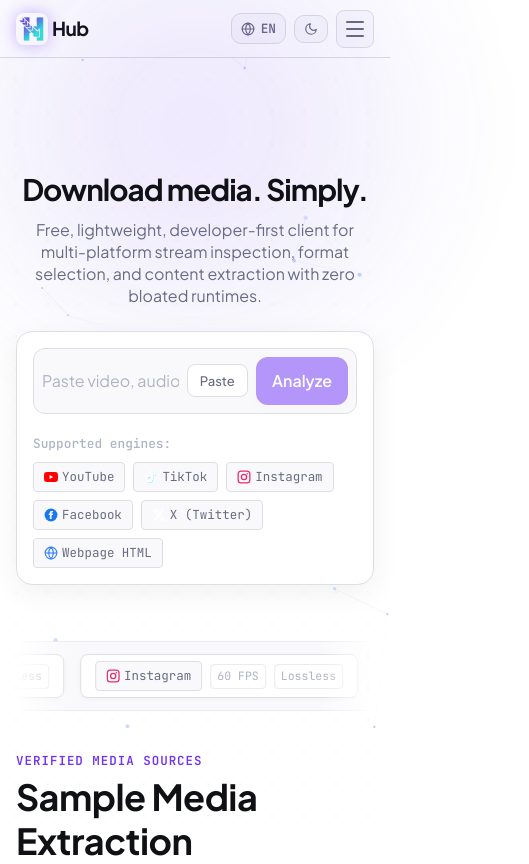
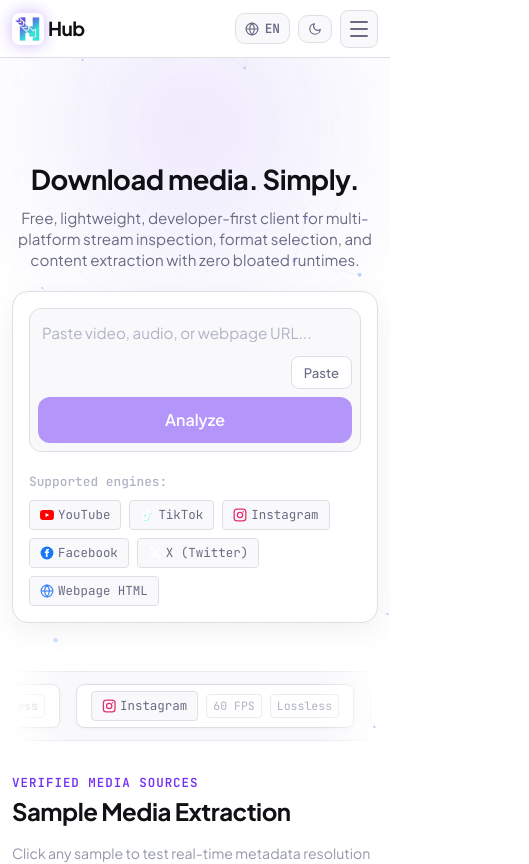
Before and after one commit to NotYourPan/hub-media, a React (Vite) app: page / in a window 390 px wide. Shown: the top 864 px of the page, 529 px wide, since content can reach past the window. Built offline with nearby package versions, Linux system fonts and the light colour scheme.

Commit message:
fix(responsive): eliminate horizontal scrollbar and optimize layout for all mobile screens

```diff
--- a/src/components/animations/ParticleCanvas.tsx
+++ b/src/components/animations/ParticleCanvas.tsx
@@ -143,7 +143,8 @@
         position: 'fixed',
         top: 0,
         left: 0,
-        width: '100vw',
+        width: '100%',
+        maxWidth: '100%',
         height: '100vh',
         pointerEvents: 'none',
         zIndex: 0,
--- a/src/pages/About.tsx
+++ b/src/pages/About.tsx
@@ -102,7 +102,7 @@
             </div>
 
             {/* 2-column grid: Zidan kiri, Dhevanza kanan */}
-            <div style={{ display: 'grid', gridTemplateColumns: 'repeat(2, 1fr)', gap: '1.25rem' }}>
+            <div className="founders-grid">
 
               {/* Zidan Mutaqin — Lead */}
               <SpotlightCard
--- a/src/pages/Home.tsx
+++ b/src/pages/Home.tsx
@@ -194,7 +194,7 @@
               </p>
             </div>
 
-            <div style={{ display: 'grid', gridTemplateColumns: 'repeat(auto-fill, minmax(260px, 1fr))', gap: '1.25rem' }}>
+            <div style={{ display: 'grid', gridTemplateColumns: 'repeat(auto-fill, minmax(min(260px, 100%), 1fr))', gap: '1.25rem' }}>
               {sampleAssets.map((asset, idx) => (
                 <SpotlightCard
                   key={idx}
--- a/src/styles/global.css
+++ b/src/styles/global.css
@@ -125,6 +125,9 @@
   scroll-behavior: smooth;
   -webkit-font-smoothing: antialiased;
   -moz-osx-font-smoothing: grayscale;
+  overflow-x: hidden;
+  max-width: 100%;
+  width: 100%;
 }
 
 body {
@@ -135,12 +138,19 @@
   line-height: 1.6;
   display: flex;
   flex-direction: column;
+  overflow-x: hidden;
+  max-width: 100%;
+  width: 100%;
+  position: relative;
 }
 
 #root {
   display: flex;
   flex-direction: column;
   min-height: 100vh;
+  overflow-x: hidden;
+  max-width: 100%;
+  width: 100%;
 }
 
 /* Typography Base */
@@ -195,6 +205,7 @@
   margin-right: auto;
   padding-left: var(--space-xl);
   padding-right: var(--space-xl);
+  box-sizing: border-box;
 }
 
 /* Main Layout */
@@ -202,6 +213,9 @@
   flex: 1;
   padding-top: calc(var(--header-height) + var(--space-2xl));
   padding-bottom: var(--space-4xl);
+  overflow-x: hidden;
+  max-width: 100%;
+  width: 100%;
 }
 
 /* Navbar Styles */
@@ -803,6 +817,8 @@
   display: grid;
   grid-template-columns: repeat(3, 1fr);
   gap: var(--space-lg);
+  width: 100%;
+  max-width: 100%;
 }
 
 .card-item {
@@ -812,6 +828,10 @@
   padding: var(--space-xl);
   box-shadow: var(--shadow-subtle);
   transition: all var(--transition-fast);
+  min-width: 0;
+  max-width: 100%;
+  box-sizing: border-box;
+  overflow: hidden;
 }
 
 .card-number {
@@ -830,6 +850,7 @@
   line-height: 1.20;
   margin-bottom: var(--space-xs);
   color: var(--color-text);
+  word-break: break-word;
 }
 
 .card-text {
@@ -838,6 +859,7 @@
   font-weight: 400;
   line-height: 1.38;
   color: var(--color-text-secondary);
+  word-break: break-word;
 }
 
 /* Code Snippet Block */
@@ -850,7 +872,25 @@
   font-size: 0.82rem;
   color: var(--color-text-secondary);
   overflow-x: auto;
+  max-width: 100%;
+  box-sizing: border-box;
   line-height: 1.5;
+}
+
+/* Founders Grid on About Page */
+.founders-grid {
+  display: grid;
+  grid-template-columns: repeat(2, 1fr);
+  gap: 1.25rem;
+  width: 100%;
+  max-width: 100%;
+  box-sizing: border-box;
+}
+
+@media (max-width: 640px) {
+  .founders-grid {
+    grid-template-columns: 1fr;
+  }
 }
 
 /* ============================================================
@@ -1081,9 +1121,16 @@
   :root {
     --header-height: 58px;
     --space-xl: 1rem;
-    --space-2xl: 1.5rem;
-    --space-3xl: 2rem;
-    --space-4xl: 2.5rem;
+    --space-2xl: 1.25rem;
+    --space-3xl: 1.75rem;
+    --space-4xl: 2rem;
+  }
+
+  .container {
+    padding-left: 1rem;
+    padding-right: 1rem;
+    max-width: 100%;
+    box-sizing: border-box;
   }
 
   /* Show hamburger */
@@ -1121,19 +1168,64 @@
   }
 
   .hero-title {
-    font-size: 1.85rem;
+    font-size: clamp(1.75rem, 6vw, 2.2rem);
+    letter-spacing: -0.5px;
   }
 
   .hero-subtitle {
-    font-size: 1rem;
+    font-size: 0.95rem;
+  }
+
+  .section-title {
+    font-size: clamp(1.5rem, 5.5vw, 1.85rem);
   }
 
   .grid-3 {
     grid-template-columns: 1fr;
+    width: 100%;
+  }
+
+  .downloader-card {
+    padding: 1rem;
+    width: 100%;
+    max-width: 100%;
+    box-sizing: border-box;
+  }
+
+  .input-group {
+    flex-direction: column;
+    align-items: stretch;
+    gap: 8px;
+    padding: 8px;
+    width: 100%;
+    max-width: 100%;
+    box-sizing: border-box;
+  }
+
+  .downloader-input-field {
+    width: 100%;
+    min-width: 0;
+    padding: 6px 4px;
+    font-size: 0.95rem;
+  }
+
+  .magnet-wrapper {
+    width: 100% !important;
+    display: block !important;
+  }
+
+  .downloader-form .btn-primary {
+    width: 100% !important;
+    padding: 12px;
+  }
+
+  .input-action-btn {
+    align-self: flex-end;
   }
 
   .result-header {
     flex-direction: column;
+    width: 100%;
   }
 
   .result-thumbnail {
@@ -1143,7 +1235,8 @@
 
   .result-options {
     flex-direction: column;
-    align-items: flex-start;
+    align-items: stretch;
+    gap: 1rem;
   }
 
   .footer-grid {
@@ -1157,33 +1250,21 @@
     text-align: center;
   }
 
-  .input-group {
-    flex-wrap: wrap;
-    padding: var(--space-sm);
-  }
-
-  .downloader-input-field {
+  .mac-terminal-window {
     width: 100%;
-  }
-
-  .btn-primary {
-    width: 100%;
+    max-width: 100%;
+    box-sizing: border-box;
   }
 }
 
-@media (max-width: 375px) {
+@media (max-width: 480px) {
   .container {
-    padding-left: var(--space-md);
-    padding-right: var(--space-md);
+    padding-left: 0.75rem;
+    padding-right: 0.75rem;
   }
 
   .hero-title {
-    font-size: 1.6rem;
-  }
-
-  .nav-link {
-    padding: 4px 8px;
-    font-size: 0.8rem;
+    font-size: clamp(1.5rem, 7vw, 1.85rem);
   }
 }
 
@@ -1282,7 +1363,8 @@
   top: -140px;
   left: 50%;
   transform: translateX(-50%);
-  width: 640px;
+  width: min(640px, 90vw);
+  max-width: 100%;
   height: 420px;
   background: radial-gradient(circle, rgba(113, 50, 245, 0.16) 0%, rgba(87, 65, 216, 0.08) 45%, transparent 70%);
   filter: blur(60px);
```
